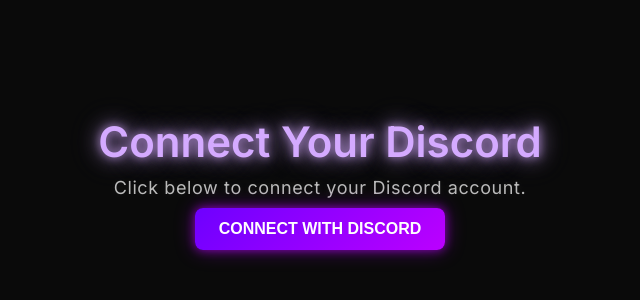
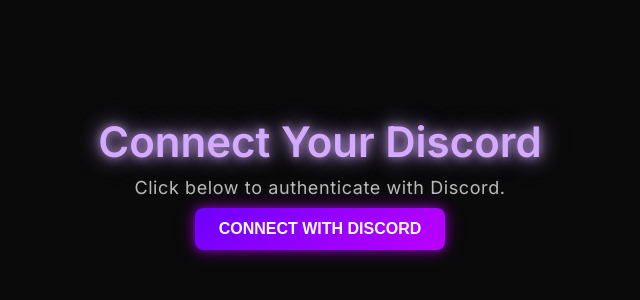
Before and after one commit to RBXLunarHub/washception, a plain HTML site: page LunareeWebsite/discord.html in a window 1280 px wide. Shown: the part 212-512 px from the top of the page, 320-960 px from the left. Drawn offline with Linux system fonts and the light colour scheme.

Commit message:
Update discord.html

```diff
--- a/LunareeWebsite/discord.html
+++ b/LunareeWebsite/discord.html
@@ -9,7 +9,7 @@
 <body>
     <div class="container">
         <h1 class="glow-text">Connect Your Discord</h1>
-        <p class="description-text">Click below to connect your Discord account.</p>
+        <p class="description-text">Click below to authenticate with Discord.</p>
 
         <button class="glow-button" id="connectDiscord">Connect with Discord</button>
 
```
